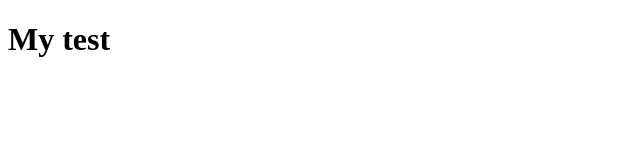
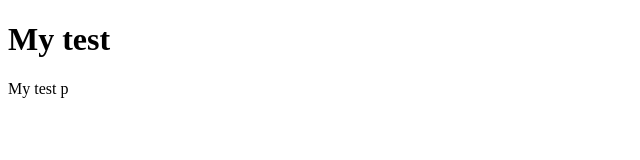
Before and after one commit to Tatiana-V/gittest, a plain HTML site: page index.html in a window 1280 px wide. Shown: the full height of the page, 0-640 px from the left. Drawn offline with Linux system fonts and the light colour scheme.

```diff
--- a/index.html
+++ b/index.html
@@ -6,5 +6,7 @@
 </head>
 <body>
 <h1>My test</h1>
+
+<p>My test p</p>
 </body>
 </html>
```
